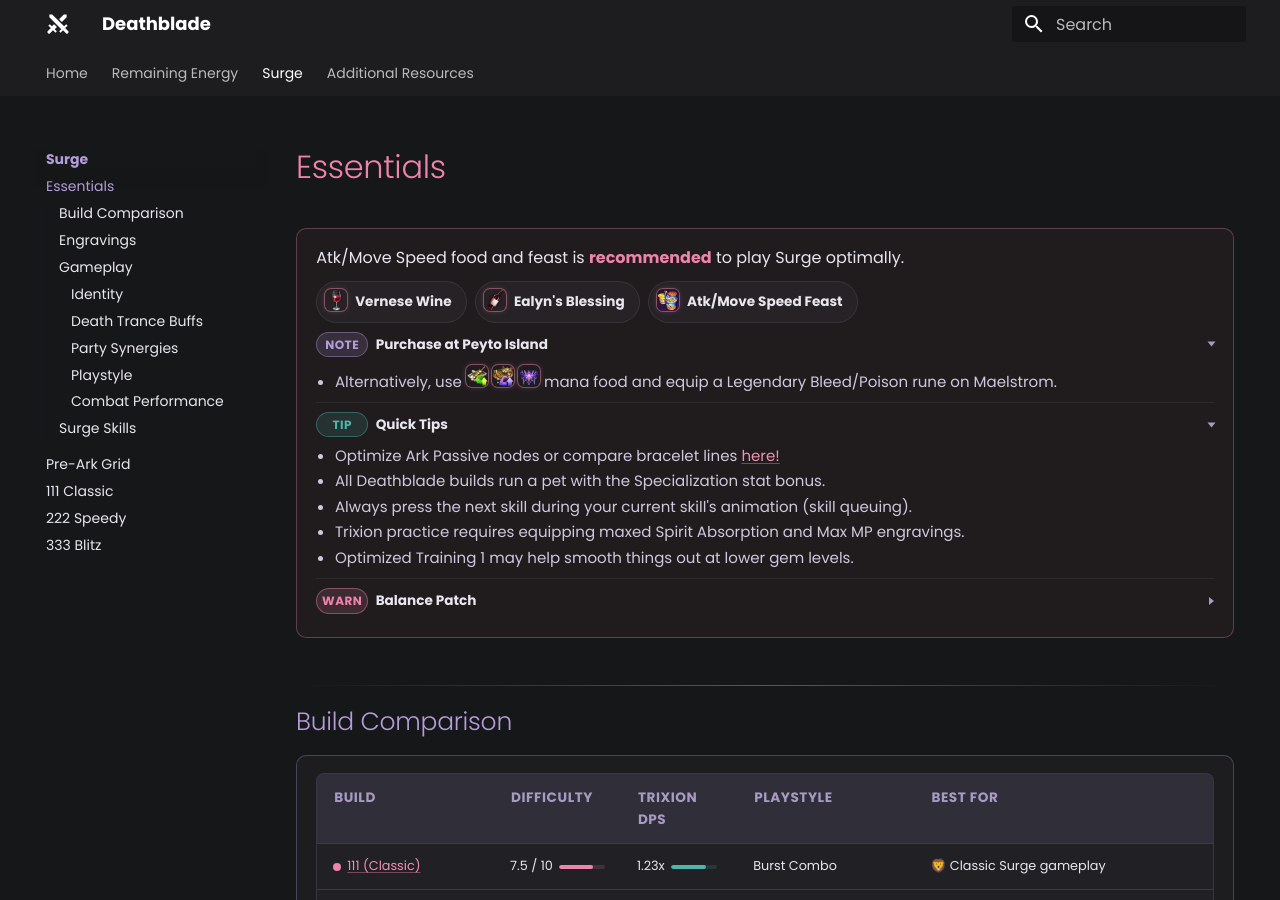
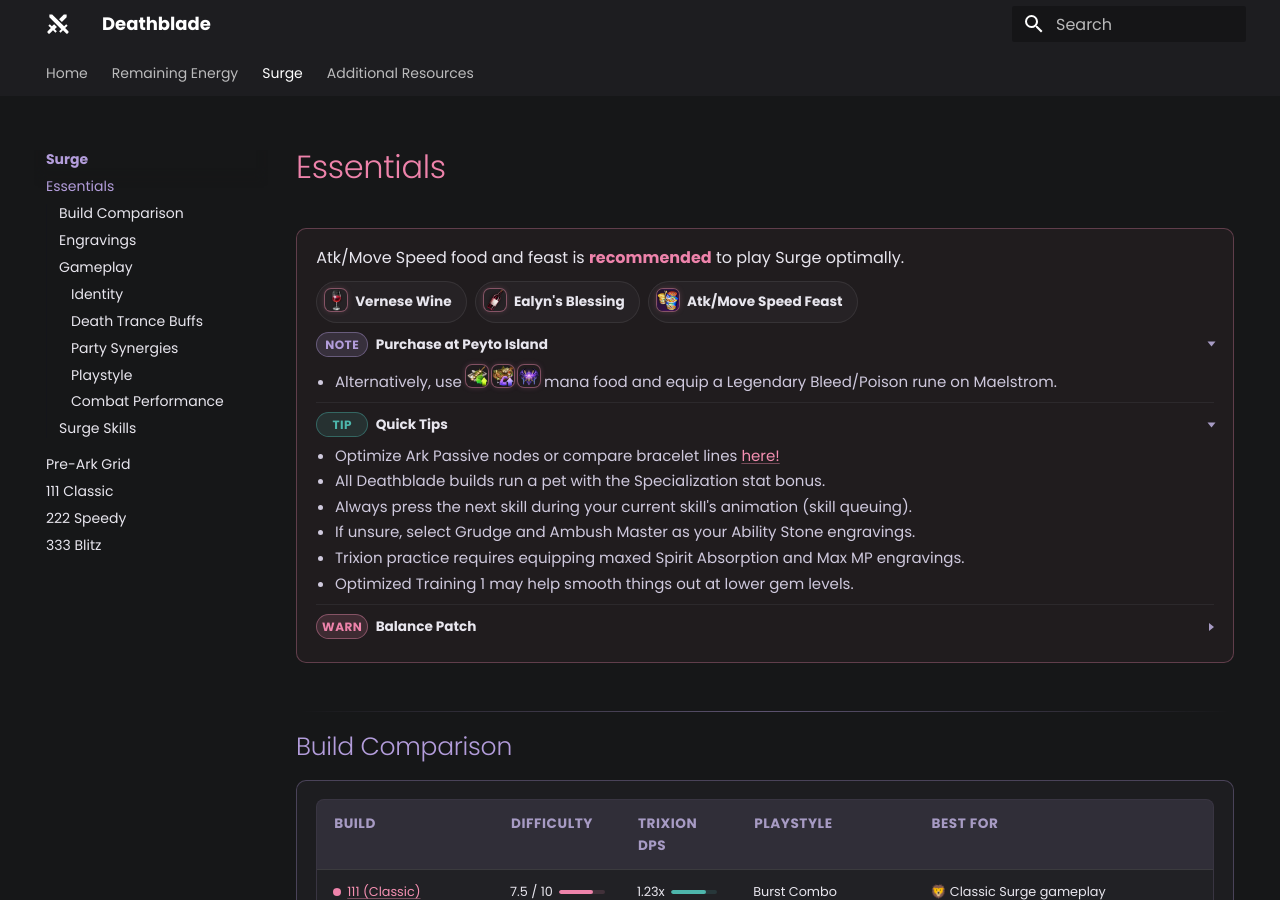
Before and after one commit to interlockme/deathblade, an MkDocs documentation site: the page built from docs/surge/essentials.md, in a window 1280 px wide and 900 px high. Built offline with MkDocs 1.6.1 and Material for MkDocs 9.7.7, drawn with Linux system fonts in a browser that asks for light colours; plug-ins that fetch from the network failed and are left out.

Commit message:
added ability stone rec

```diff
--- a/docs/surge/essentials.md
+++ b/docs/surge/essentials.md
@@ -40,6 +40,7 @@ Atk/Move Speed Feast
 - Optimize Ark Passive nodes or compare bracelet lines [here!](../resources.md#ark-passive-calculator)
 - All Deathblade builds run a pet with the Specialization stat bonus.
 - Always press the next skill during your current skill's animation (skill queuing).
+- If unsure, select Grudge and Ambush Master as your Ability Stone engravings.
 - Trixion practice requires equipping maxed Spirit Absorption and Max MP engravings.
 - Optimized Training 1 may help smooth things out at lower gem levels.
 
```
Also changed, not shown: docs/remaining-energy/essentials.md (+1 -0 lines).
